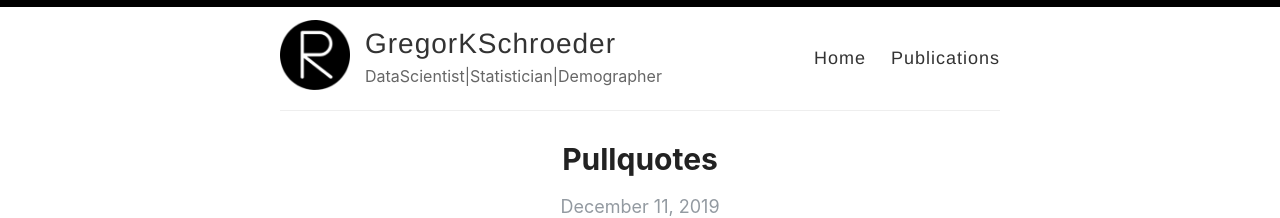
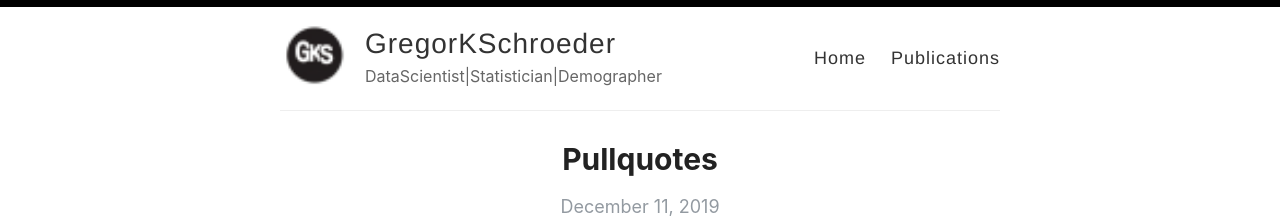
Before and after one commit to gregorkschroeder/gregorkschroeder.github.io, a Jekyll site: the page built from index.html, in a window 1280 px wide. Shown: the top 218 px of the page. Built offline with Jekyll 4.4.1, drawn with Linux system fonts in a browser that asks for light colours; the list of posts is cut into pages by our own code.

Commit message:
Update _config.yml

```diff
--- a/_config.yml
+++ b/_config.yml
@@ -12,7 +12,7 @@ author: Gregor King Schroeder
 description: DataScientist|Statistician|Demographer
 
 # URL of your avatar or profile pic (you could use your GitHub profile pic)
-avatar: /images/reverie.png
+avatar: /images/logo-gks.png
 
 #
 # Flags below are optional
```
